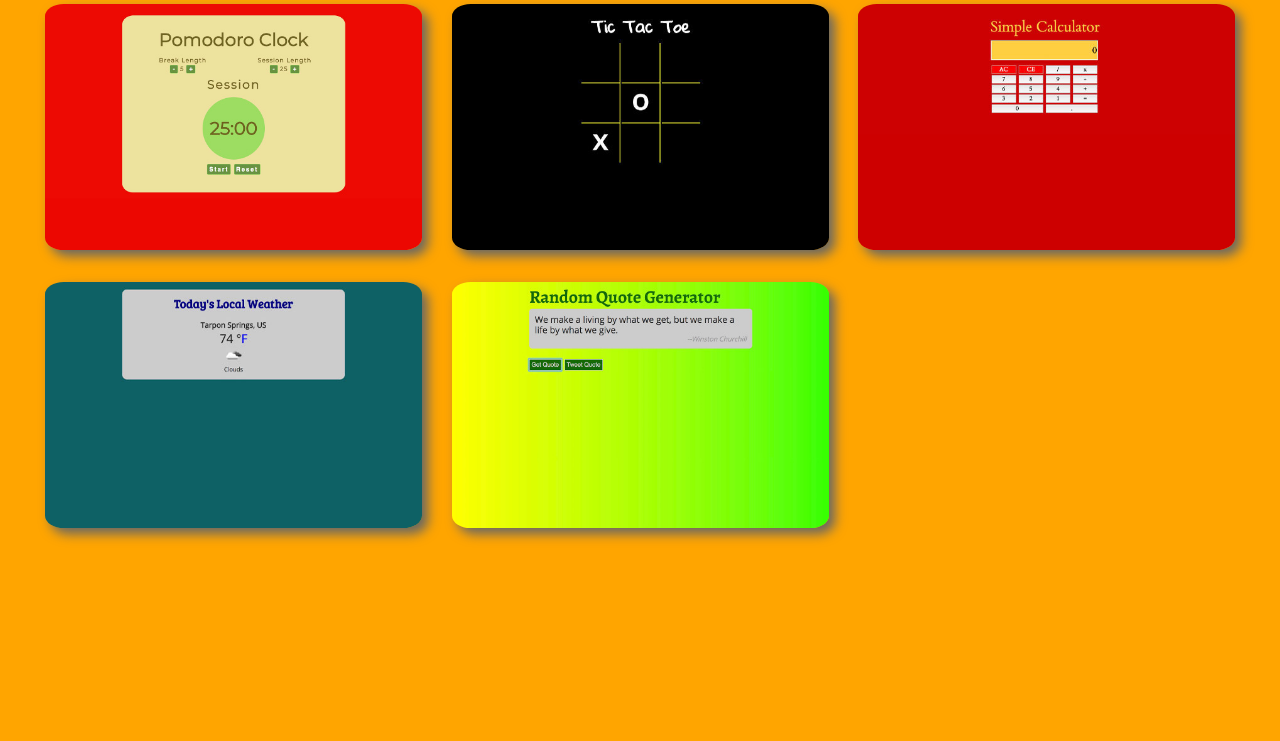
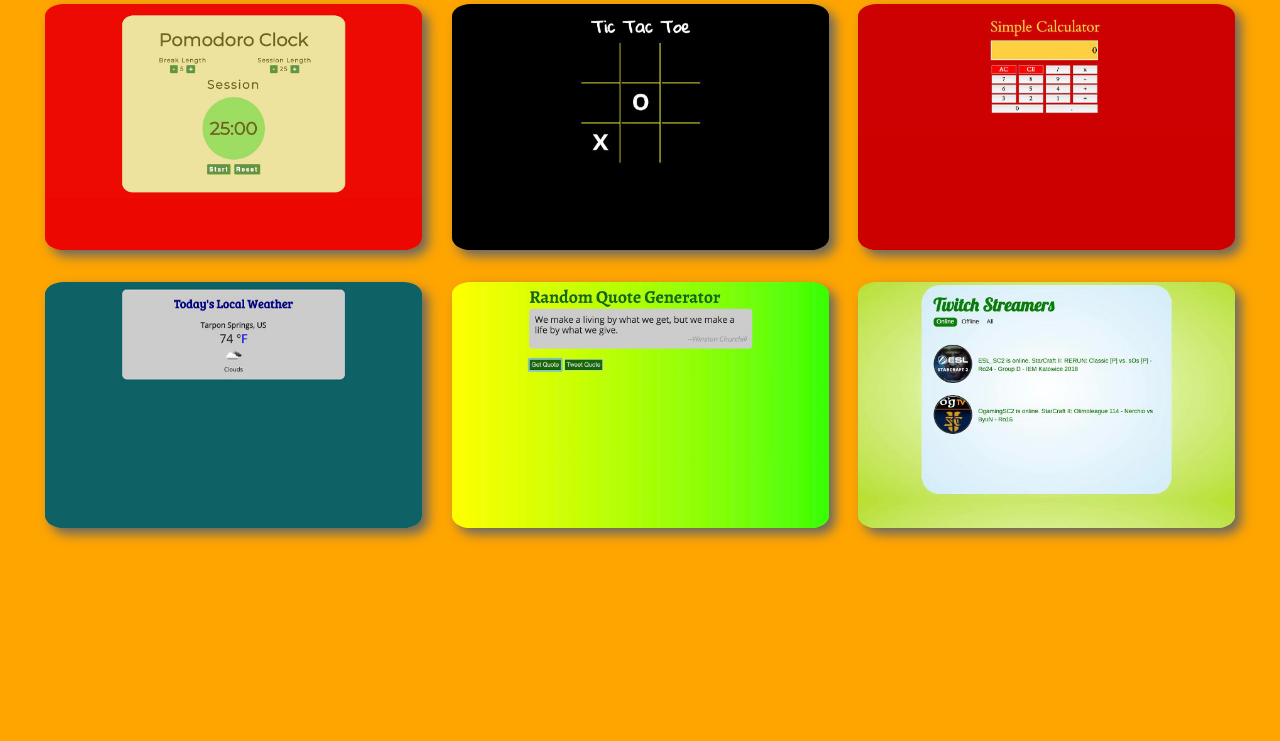
Before and after one commit to GreenApple76/kevin-website, a PHP site: page / in a window 1280 px wide. Shown: the part 2858-3599 px from the top of the page. Run offline with PHP 8.4, Linux system fonts and the light colour scheme; some libraries are stand-ins or nearby versions.

Commit message:
fixed twitch repo - replace twitch project in portfolio

```diff
--- a/index.php
+++ b/index.php
@@ -188,6 +188,12 @@
                             <div class="overlay"><div class="text"><a href="https://greenapple76.github.io/random-quote-generator/" target="_blank">Open Project</a><br><br><a href="https://github.com/greenapple76/random-quote-generator/" target="_blank">View Source</a></div></div>
                     </figure>
                 </div>
+                <div class="col-12 col-md-6 col-lg-4">
+                    <figure class="project">
+                            <img src="img/twitch-streamers.jpg" alt="Twitch Streamers" class="img-responsive">
+                            <div class="overlay"><div class="text"><a href="https://greenapple76.github.io/twitch-streamers/" target="_blank">Open Project</a><br><br><a href="https://github.com/greenapple76/twitch-streamers/" target="_blank">View Source</a></div></div>
+                    </figure>
+                </div>
             </section>
         </div><!-- col -->
     </div><!-- row -->
```
